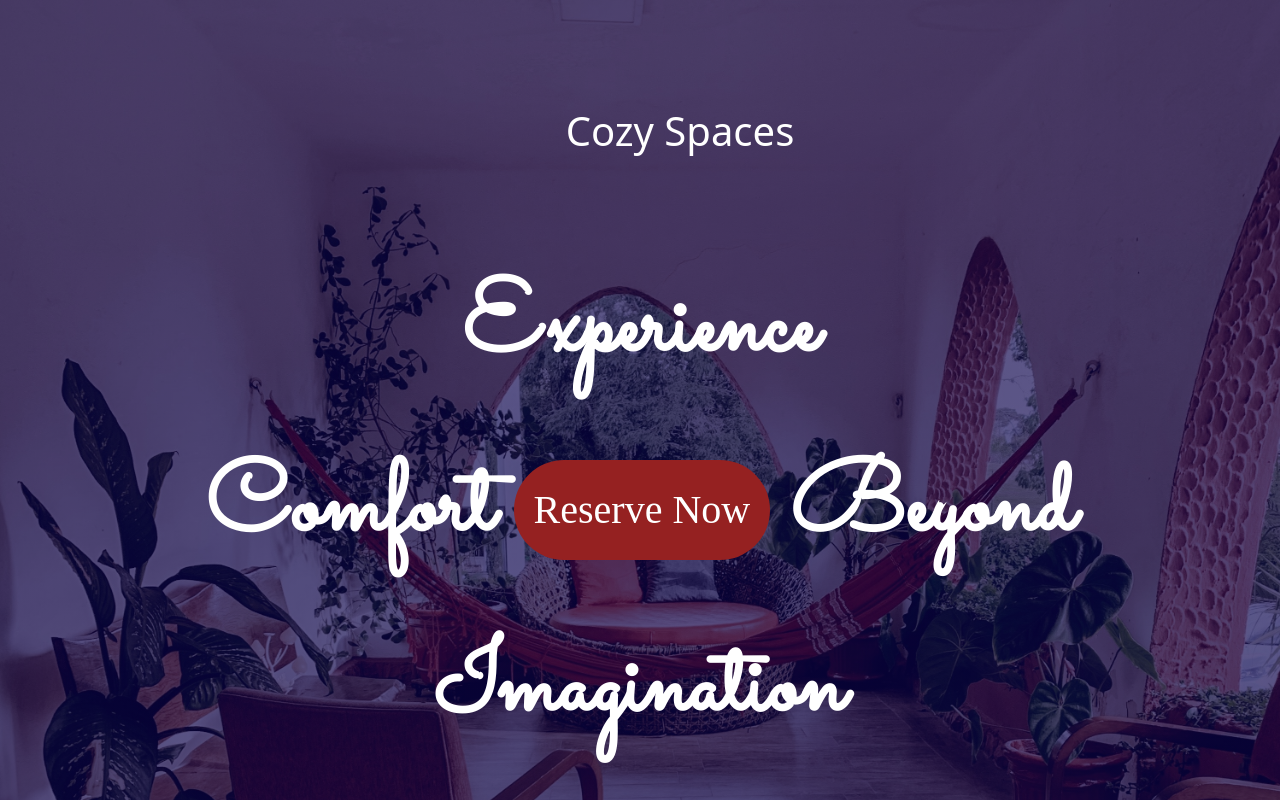
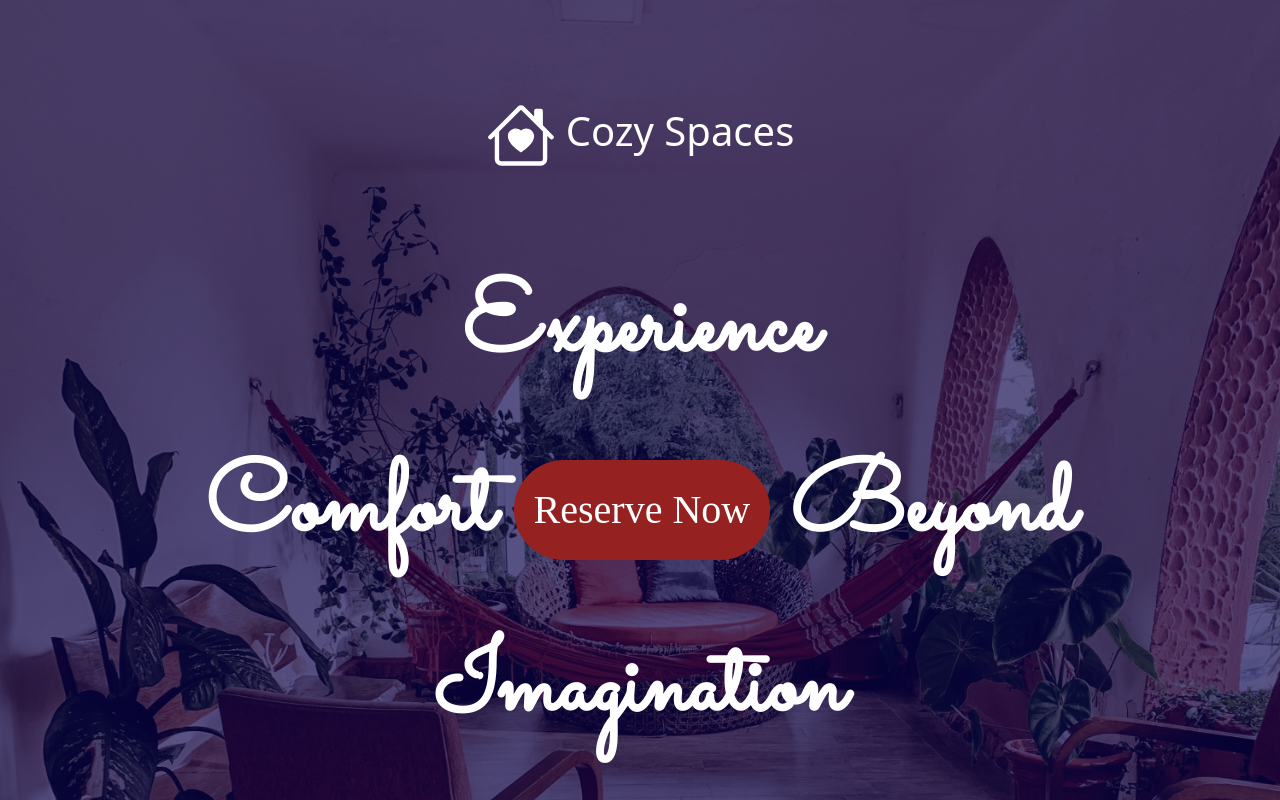
Before and after one commit to WDverse/cozy-spaces, a React (Create React App) app in the folder client/: page / in a window 1280 px wide. Built offline with nearby package versions, Linux system fonts and the light colour scheme.

Commit message:
readded logo icon path

```diff
--- a/client/src/pages/Home.jsx
+++ b/client/src/pages/Home.jsx
@@ -41,7 +41,10 @@ export default function Home() {
             fill="currentColor"
             className="bi bi-house-heart"
             viewBox="0 0 16 16"
-          ></svg>
+          >
+            <path d="M8 6.982C9.664 5.309 13.825 8.236 8 12 2.175 8.236 6.336 5.309 8 6.982Z" />
+            <path d="M8.707 1.5a1 1 0 0 0-1.414 0L.646 8.146a.5.5 0 0 0 .708.707L2 8.207V13.5A1.5 1.5 0 0 0 3.5 15h9a1.5 1.5 0 0 0 1.5-1.5V8.207l.646.646a.5.5 0 0 0 .708-.707L13 5.793V2.5a.5.5 0 0 0-.5-.5h-1a.5.5 0 0 0-.5.5v1.293L8.707 1.5ZM13 7.207V13.5a.5.5 0 0 1-.5.5h-9a.5.5 0 0 1-.5-.5V7.207l5-5 5 5Z" />
+          </svg>
         </span>
         Cozy Spaces
       </h1>
```
